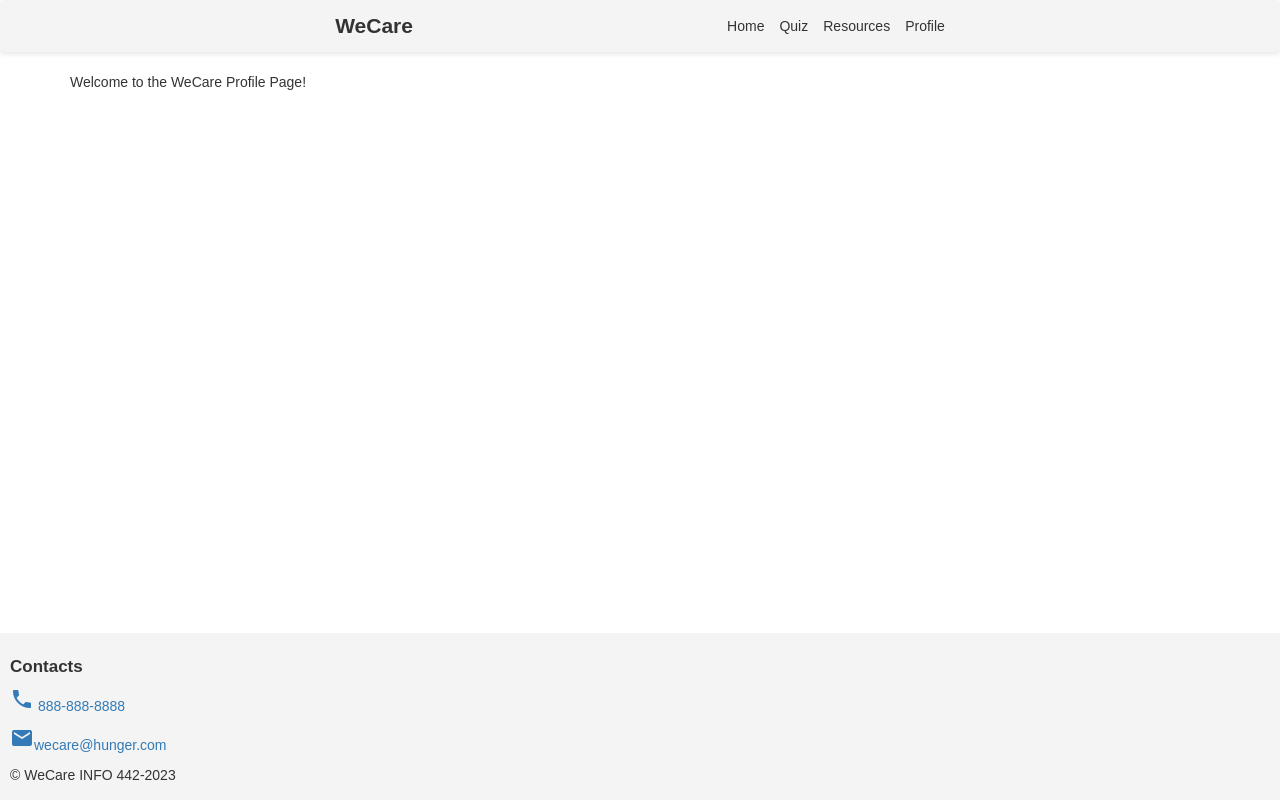
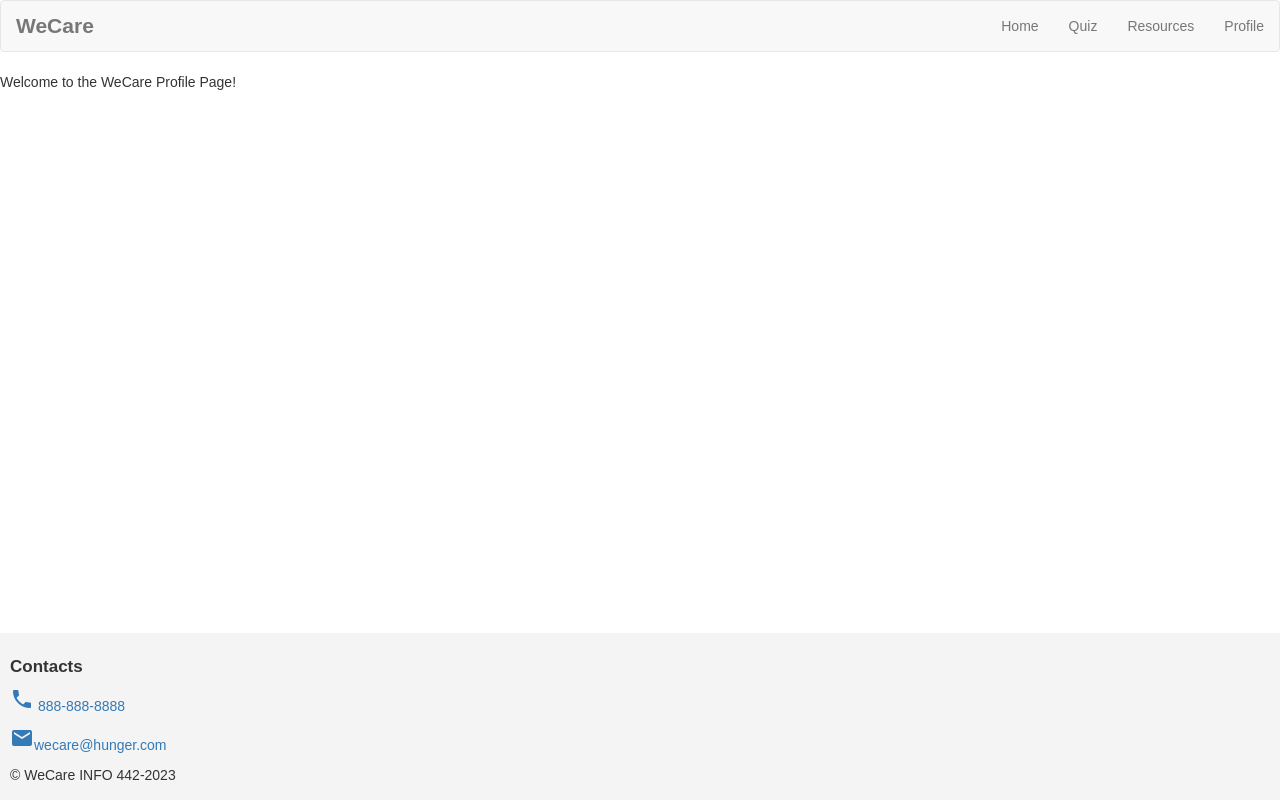
Before and after one commit to UW-INFO442-AU23/WeCare, a React (Create React App) app: page /profile in a window 1280 px wide. Built offline with nearby package versions, Linux system fonts and the light colour scheme.

Commit message:
update footer and nav

```diff
--- a/public/index.html
+++ b/public/index.html
@@ -7,7 +7,7 @@
     <meta name="theme-color" content="#000000" />
 
     <!-- Bootstrap -->     <!-- Latest compiled and minified CSS -->
-<link rel="stylesheet" href="https://maxcdn.bootstrapcdn.com/bootstrap/3.4.1/css/bootstrap.min.css">
+    <link rel="stylesheet" href="https://maxcdn.bootstrapcdn.com/bootstrap/3.4.1/css/bootstrap.min.css">
     <link rel="manifest" href="%PUBLIC_URL%/manifest.json" />
     <link rel="shortcut icon" href="%PUBLIC_URL%/favicon.ico" />
     <link href="https://fonts.googleapis.com/icon?family=Material+Icons" rel="stylesheet">
--- a/src/App.js
+++ b/src/App.js
@@ -10,9 +10,10 @@ import './styles.css';
 
 function App() {
   return (
+    <div className="app-container">
       <Router>
         <Navbar />
-      <div className="container">
+        <div className="content-container">
           <Routes>
             <Route path="/" element={<Home />} />
             <Route path="/quiz" element={<Quiz />} />
@@ -20,9 +21,11 @@ function App() {
             <Route path="/profile" element={<Profile />} />
           </Routes>
         </div>
+      </Router>
       <Footer />
-    </Router>
+    </div>
   );
 }
 
+
 export default App;
--- a/src/components/Footer.js
+++ b/src/components/Footer.js
@@ -1,13 +1,14 @@
 function Footer() {
   return (
-      <div className="footer">
+    <div className="footer fixed-bottom">
       <h1>Contacts</h1>
-        <p><a href="tel:888-888-8888"><span class="material-icons">phone</span> 888-888-8888</a></p>
-        <p><a href="mailto:wecare@hunger.com"><span class="material-icons">email</span>
+      <p><a href="tel:888-888-8888"><span className="material-icons">phone</span> 888-888-8888</a></p>
+      <p><a href="mailto:wecare@hunger.com"><span className="material-icons">email</span>
           wecare@hunger.com</a></p>
       <p>&copy; WeCare INFO 442-2023 </p>
     </div>
   );
 }
 
+
   export default Footer;
--- a/src/components/Navbar.js
+++ b/src/components/Navbar.js
@@ -2,16 +2,22 @@ import { Link } from 'react-router-dom';
 
 function Navbar() {
   return (
-    <div className="navbar">
-      <div className="website-name">WeCare</div>
-      <div className="nav-links">
-        <Link to="/">Home</Link>
-        <Link to="/quiz">Quiz</Link>
-        <Link to="/resources">Resources</Link>
-        <Link to="/profile">Profile</Link>
+    <nav className="navbar navbar-default">
+      <div className="container-fluid">
+        <div className="navbar-header">
+          <a className="navbar-brand" href="#">WeCare</a>
+        </div>
+        <ul className="nav navbar-nav navbar-right">
+          <li><Link to="/">Home</Link></li>
+          <li><Link to="/quiz">Quiz</Link></li>
+          <li><Link to="/resources">Resources</Link></li>
+          <li><Link to="/profile">Profile</Link></li>
+        </ul>
       </div>
-    </div>
+    </nav>
   );
 }
 
+
+
 export default Navbar;
--- a/src/styles.css
+++ b/src/styles.css
@@ -7,25 +7,9 @@ body, html {
 }
 
 /* Navbar */
-.navbar {
-    display: flex;
-    justify-content: space-between;
-    align-items: center;
-    padding: 10px 20px;
-    background-color: #f4f4f4;
-    box-shadow: 0 2px 5px rgba(0,0,0,0.1);
-}
-
-/* website name, WeCare */
-.navbar .website-name {
+.navbar .navbar-brand {
     font-size: 1.5em;
     font-weight: bold;
-}
-
-/* navigation links */
-.navbar .nav-links {
-    display: flex;
-    gap: 15px;
 }
 
 .navbar .nav-links a {
@@ -40,10 +24,6 @@ body, html {
 }
 
 .footer {
-    position: fixed;
-    bottom: 0;
-    left: 0;
-    width: 100%;
     padding: 5px 10px;
     background-color: #f4f4f4;
     text-align: left;
@@ -54,3 +34,13 @@ body, html {
     font-size: 17px;
     font-weight: bold;
 }
+
+.app-container {
+    display: flex;
+    flex-direction: column;
+    min-height: 100vh; /* take up at least the full height of the viewport */
+  }
+
+  .content-container {
+    flex: 1; /* take up all available space */
+  }
```
Lines whose indentation alone changed are shown as unchanged.
